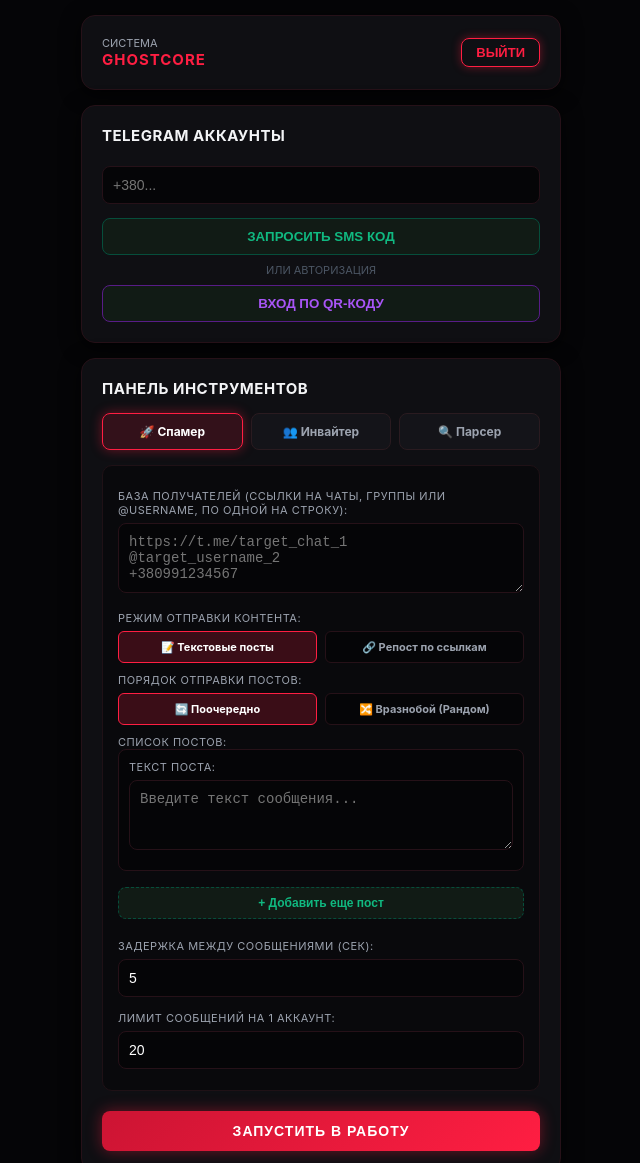
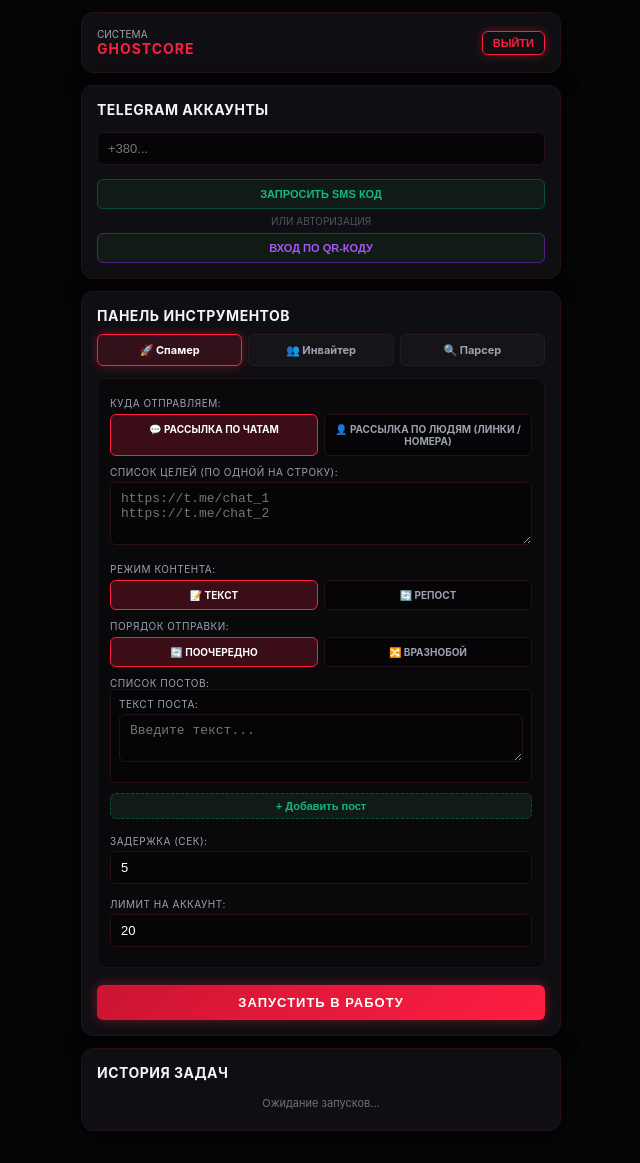
Before and after one commit to blackjentelmen-coder/telegram-crm, a plain HTML site: page index.html in a window 1280 px wide. Shown: the top 1163 px of the page, without its empty margins (319-959 px from the left). Drawn offline with Linux system fonts and the light colour scheme.

Commit message:
index.html

```diff
--- a/index.html
+++ b/index.html
@@ -20,7 +20,7 @@
             background: var(--bg-color);
             color: var(--text-main);
             margin: 0;
-            padding: 15px;
+            padding: 12px;
         }
 
         .container {
@@ -31,9 +31,9 @@
         .card {
             background: var(--card-bg);
             border: 1px solid var(--border-color);
-            padding: 20px;
-            border-radius: 14px;
-            margin-bottom: 15px;
+            padding: 15px;
+            border-radius: 12px;
+            margin-bottom: 12px;
             box-shadow: 0 4px 20px rgba(0, 0, 0, 0.7);
         }
 
@@ -47,91 +47,83 @@
             background: transparent;
             color: var(--neon-red);
             border: 1px solid var(--neon-red);
-            padding: 6px 14px;
-            border-radius: 8px;
+            padding: 5px 10px;
+            border-radius: 6px;
             cursor: pointer;
             font-weight: bold;
-            font-size: 13px;
-            box-shadow: 0 0 10px var(--neon-red-glow);
-            transition: 0.2s;
-        }
-        .btn-danger:active {
-            background: var(--neon-red);
-            color: white;
+            font-size: 11px;
+            box-shadow: 0 0 8px var(--neon-red-glow);
         }
 
         h3 {
             margin-top: 0;
-            font-size: 15px;
+            margin-bottom: 10px;
+            font-size: 14px;
             color: var(--text-main);
             letter-spacing: 0.5px;
             text-transform: uppercase;
         }
 
-        /* Неоновые табы-кнопки выбора инструмента */
         .tool-tabs {
             display: grid;
             grid-template-columns: repeat(3, 1fr);
-            gap: 8px;
-            margin-bottom: 15px;
+            gap: 6px;
+            margin-bottom: 12px;
         }
 
         .tool-tab {
             background: #141419;
             border: 1px solid #2a1b20;
             color: var(--text-muted);
-            padding: 10px 5px;
+            padding: 8px 4px;
             text-align: center;
-            border-radius: 8px;
-            font-size: 12px;
+            border-radius: 6px;
+            font-size: 11px;
             font-weight: bold;
             cursor: pointer;
-            transition: all 0.2s ease;
         }
 
         .tool-tab.active {
             background: rgba(255, 30, 66, 0.15);
             border-color: var(--neon-red);
             color: #fff;
-            box-shadow: 0 0 12px var(--neon-red-glow);
+            box-shadow: 0 0 10px var(--neon-red-glow);
         }
 
-        /* Под-табы */
-        .sub-tabs {
+        .select-group {
             display: grid;
             grid-template-columns: 1fr 1fr;
-            gap: 8px;
-            margin: 6px 0 10px 0;
+            gap: 6px;
+            margin: 5px 0 10px 0;
         }
 
-        .sub-tab {
+        .select-option {
             background: #050507;
             border: 1px solid #261118;
             color: var(--text-muted);
-            padding: 8px;
+            padding: 8px 6px;
             text-align: center;
             border-radius: 6px;
-            font-size: 11px;
+            font-size: 10px;
             font-weight: bold;
             cursor: pointer;
-            transition: 0.2s;
+            text-transform: uppercase;
+            line-height: 1.2;
         }
 
-        .sub-tab.active {
+        .select-option.active {
             background: rgba(255, 30, 66, 0.2);
             border-color: var(--neon-red);
             color: white;
         }
 
-        /* Всплывающие панели настроек */
         .tool-panel {
             display: none;
             background: #09090c;
             border: 1px solid #1f1116;
-            padding: 15px;
-            border-radius: 10px;
-            margin-bottom: 15px;
-            animation: fadeIn 0.3s ease;
+            padding: 12px;
+            border-radius: 8px;
+            margin-bottom: 12px;
         }
 
         .tool-panel.active {
@@ -145,46 +137,39 @@
             display: block;
         }
 
-        @keyframes fadeIn {
-            from { opacity: 0; transform: translateY(-4px); }
-            to { opacity: 1; transform: translateY(0); }
-        }
-
         label {
-            font-size: 11px;
+            font-size: 10px;
             color: var(--text-muted);
             display: block;
-            margin-top: 8px;
+            margin-top: 6px;
             text-transform: uppercase;
             letter-spacing: 0.5px;
         }
 
         input, textarea {
             width: 100%;
-            padding: 10px;
-            margin: 6px 0;
+            padding: 8px 10px;
+            margin: 4px 0 8px 0;
             background: #050507;
             border: 1px solid #261118;
             color: white;
-            border-radius: 8px;
+            border-radius: 6px;
             box-sizing: border-box;
-            font-size: 14px;
+            font-size: 13px;
             outline: none;
-            transition: border-color 0.2s, box-shadow 0.2s;
         }
 
         input:focus, textarea:focus {
             border-color: var(--neon-red);
-            box-shadow: 0 0 8px var(--neon-red-glow);
+            box-shadow: 0 0 6px var(--neon-red-glow);
         }
 
-        /* Динамические блоки постов с плюсиками */
         .dynamic-item {
             background: #050507;
             border: 1px solid #261118;
-            padding: 10px;
-            border-radius: 8px;
-            margin-bottom: 8px;
+            padding: 8px;
+            border-radius: 6px;
+            margin-bottom: 6px;
             position: relative;
         }
 
@@ -192,7 +177,7 @@
             background: transparent;
             color: var(--neon-red);
             border: none;
-            font-size: 11px;
+            font-size: 10px;
             cursor: pointer;
             float: right;
             text-transform: uppercase;
@@ -203,63 +188,50 @@
             background: #111b15;
             color: #10b981;
             border: 1px dashed #064e3b;
-            padding: 8px;
+            padding: 6px;
             width: 100%;
-            border-radius: 8px;
+            border-radius: 6px;
             cursor: pointer;
             font-weight: bold;
-            font-size: 12px;
+            font-size: 11px;
             text-align: center;
-            margin: 8px 0 12px 0;
-            transition: 0.2s;
-        }
-        .btn-add-item:active {
-            background: #064e3b;
-            color: white;
+            margin: 4px 0 10px 0;
         }
 
         .btn-action {
             background: linear-gradient(135deg, #cc1433, #ff1e42);
             color: white;
             border: none;
-            padding: 12px;
+            padding: 10px;
             width: 100%;
-            border-radius: 8px;
+            border-radius: 6px;
             cursor: pointer;
             font-weight: bold;
-            font-size: 14px;
+            font-size: 13px;
             text-transform: uppercase;
             letter-spacing: 1px;
-            box-shadow: 0 0 15px var(--neon-red-glow);
-            transition: 0.2s;
+            box-shadow: 0 0 12px var(--neon-red-glow);
             margin-top: 5px;
-        }
-        .btn-action:active {
-            transform: scale(0.98);
         }
 
         .btn-success {
             background: #111b15;
             color: #10b981;
             border: 1px solid #064e3b;
-            padding: 10px;
+            padding: 8px;
             width: 100%;
-            border-radius: 8px;
+            border-radius: 6px;
             cursor: pointer;
             font-weight: bold;
-            margin-top: 8px;
-            transition: 0.2s;
-        }
-        .btn-success:active {
-            background: #064e3b;
-            color: white;
+            margin-top: 6px;
+            font-size: 11px;
         }
 
         .history-box {
             color: #6b7280;
-            font-size: 12px;
+            font-size: 11px;
             text-align: center;
-            padding: 10px 0;
+            padding: 5px 0;
         }
     </style>
     <script>
@@ -279,6 +251,21 @@
                 document.getElementById('tab-parser').classList.add('active');
                 document.getElementById('panel-parser').classList.add('active');
                 document.getElementById('current_task_input').value = 'parser';
+            }
+        }
+
+        function setTargetType(type) {
+            document.getElementById('target-btn-chats').classList.remove('active');
+            document.getElementById('target-btn-people').classList.remove('active');
+            document.getElementById('target_type_input').value = type;
+
+            const textarea = document.getElementById('spam-targets-input');
+            if (type === 'chats') {
+                document.getElementById('target-btn-chats').classList.add('active');
+                textarea.placeholder = "https://t.me/chat_1\nhttps://t.me/chat_2";
+            } else {
+                document.getElementById('target-btn-people').classList.add('active');
+                textarea.placeholder = "@username_1\n+380991234567\nhttps://t.me/user_link";
             }
         }
 
@@ -328,9 +315,9 @@
             const div = document.createElement('div');
             div.className = 'dynamic-item';
             div.innerHTML = `
-                <button type="button" class="btn-remove" onclick="this.parentElement.remove()">[ Удалить ]</button>
+                <button type="button" class="btn-remove" onclick="this.parentElement.remove()">[ Удал ]</button>
                 <label style="margin-top:0;">Текст поста:</label>
-                <textarea name="spam_texts[]" rows="3" placeholder="Введите текст сообщения..."></textarea>
+                <textarea name="spam_texts[]" rows="2" placeholder="Введите текст..."></textarea>
             `;
             container.appendChild(div);
         }
@@ -340,7 +327,7 @@
             const div = document.createElement('div');
             div.className = 'dynamic-item';
             div.innerHTML = `
-                <button type="button" class="btn-remove" onclick="this.parentElement.remove()">[ Удалить ]</button>
+                <button type="button" class="btn-remove" onclick="this.parentElement.remove()">[ Удал ]</button>
                 <label style="margin-top:0;">Ссылка на пост ТГ:</label>
                 <input type="text" name="spam_links[]" placeholder="https://t.me/channel/123">
             `;
@@ -353,8 +340,8 @@
         <!-- Шапка -->
         <div class="card header">
             <div>
-                <div style="font-size: 11px; color: var(--text-muted); text-transform: uppercase;">Система</div>
-                <div style="font-weight: bold; font-size: 15px; color: var(--neon-red); letter-spacing: 1px;">GHOSTCORE</div>
+                <div style="font-size: 10px; color: var(--text-muted); text-transform: uppercase;">Система</div>
+                <div style="font-weight: bold; font-size: 14px; color: var(--neon-red); letter-spacing: 1px;">GHOSTCORE</div>
             </div>
             <a href="/logout-client" style="text-decoration: none;"><button class="btn-danger">ВЫЙТИ</button></a>
         </div>
@@ -366,7 +353,7 @@
                 <input type="text" name="phone" placeholder="+380..." required>
                 <button type="submit" class="btn-success">ЗАПРОСИТЬ SMS КОД</button>
             </form>
-            <div style="text-align: center; margin: 8px 0; color: #4b5563; font-size: 11px;">ИЛИ АВТОРИЗАЦИЯ</div>
+            <div style="text-align: center; margin: 6px 0; color: #4b5563; font-size: 10px;">ИЛИ АВТОРИЗАЦИЯ</div>
             <a href="/cabinet/start-qr"><button class="btn-success" style="border-color: #581c87; color: #a855f7; margin-top:0;">ВХОД ПО QR-КОДУ</button></a>
         </div>
 
@@ -386,58 +373,65 @@
 
                 <!-- Спамер -->
                 <div id="panel-spammer" class="tool-panel active">
-                    <label>База получателей (ссылки на чаты, группы или @username, по одной на строку):</label>
-                    <textarea name="spam_targets" rows="3" placeholder="https://t.me/target_chat_1&#10;@target_username_2&#10;+380991234567"></textarea>
-
-                    <label>Режим отправки контента:</label>
-                    <input type="hidden" name="spam_mode" id="spam_mode_input" value="text">
-                    <div class="sub-tabs">
-                        <div id="spam-btn-text" class="sub-tab active" onclick="setSpamMode('text')">📝 Текстовые посты</div>
-                        <div id="spam-btn-forward" class="sub-tab" onclick="setSpamMode('forward')">🔗 Репост по ссылкам</div>
+                    <label>Куда отправляем:</label>
+                    <input type="hidden" name="target_type" id="target_type_input" value="chats">
+                    <div class="select-group">
+                        <div id="target-btn-chats" class="select-option active" onclick="setTargetType('chats')">💬 Рассылка по чатам</div>
+                        <div id="target-btn-people" class="select-option" onclick="setTargetType('people')">👤 Рассылка по людям (Линки / Номера)</div>
                     </div>
 
-                    <label>Порядок отправки постов:</label>
-                    <input type="hidden" name="spam_order" id="spam_order_input" value="sequential">
-                    <div class="sub-tabs">
-                        <div id="order-btn-seq" class="sub-tab active" onclick="setSendOrder('sequential')">🔄 Поочередно</div>
-                        <div id="order-btn-rand" class="sub-tab" onclick="setSendOrder('rand')">🔀 Вразнобой (Рандом)</div>
+                    <label>Список целей (по одной на строку):</label>
+                    <textarea id="spam-targets-input" name="spam_targets" rows="3" placeholder="https://t.me/chat_1&#10;https://t.me/chat_2"></textarea>
+
+                    <label>Режим контента:</label>
+                    <input type="hidden" name="spam_mode" id="spam_mode_input" value="text">
+                    <div class="select-group">
+                        <div id="spam-btn-text" class="select-option active" onclick="setSpamMode('text')">📝 Текст</div>
+                        <div id="spam-btn-forward" class="select-option" onclick="setSpamMode('forward')">🔄 Репост</div>
                     </div>
 
-                    <!-- Режим 1: Текстовые посты с плюсиком -->
+                    <label>Порядок отправки:</label>
+                    <input type="hidden" name="spam_order" id="spam_order_input" value="sequential">
+                    <div class="select-group">
+                        <div id="order-btn-seq" class="select-option active" onclick="setSendOrder('sequential')">🔄 Поочередно</div>
+                        <div id="order-btn-rand" class="select-option" onclick="setSendOrder('rand')">🔀 Вразнобой</div>
+                    </div>
+
+                    <!-- Динамические посты -->
                     <div id="spam-content-text" class="spam-mode-content active">
                         <label>Список постов:</label>
                         <div id="text-posts-container">
                             <div class="dynamic-item">
                                 <label style="margin-top:0;">Текст поста:</label>
-                                <textarea name="spam_texts[]" rows="3" placeholder="Введите текст сообщения..."></textarea>
+                                <textarea name="spam_texts[]" rows="2" placeholder="Введите текст..."></textarea>
                             </div>
                         </div>
-                        <button type="button" class="btn-add-item" onclick="addTextPost()">+ Добавить еще пост</button>
+                        <button type="button" class="btn-add-item" onclick="addTextPost()">+ Добавить пост</button>
                     </div>
 
-                    <!-- Режим 2: Ссылки на посты с плюсиком -->
+                    <!-- Динамические ссылки -->
                     <div id="spam-content-forward" class="spam-mode-content">
-                        <label>Список ссылок на посты ТГ:</label>
+                        <label>Ссылки на посты:</label>
                         <div id="link-posts-container">
                             <div class="dynamic-item">
                                 <label style="margin-top:0;">Ссылка на пост ТГ:</label>
                                 <input type="text" name="spam_links[]" placeholder="https://t.me/channel/123">
                             </div>
                         </div>
-                        <button type="button" class="btn-add-item" onclick="addLinkPost()">+ Добавить еще ссылку</button>
+                        <button type="button" class="btn-add-item" onclick="addLinkPost()">+ Добавить ссылку</button>
                     </div>
 
-                    <label>Задержка между сообщениями (сек):</label>
+                    <label>Задержка (сек):</label>
                     <input type="number" name="spam_delay" value="5" min="1">
 
-                    <label>Лимит сообщений на 1 аккаунт:</label>
+                    <label>Лимит на аккаунт:</label>
                     <input type="number" name="spam_limit" value="20" min="1">
                 </div>
 
                 <!-- Инвайтер -->
                 <div id="panel-inviter" class="tool-panel">
-                    <label>База чатов-доноров (откуда собирать/брать юзеров, по одной на строку):</label>
-                    <textarea name="inviter_sources" rows="3" placeholder="https://t.me/donor_chat_1&#10;https://t.me/donor_chat_2"></textarea>
+                    <label>База чатов-доноров (по одной на строку):</label>
+                    <textarea name="inviter_sources" rows="3" placeholder="https://t.me/donor_chat"></textarea>
 
                     <label>Целевой чат (куда инвайтить):</label>
                     <input type="text" name="inviter_target" placeholder="https://t.me/my_chat">
@@ -451,15 +445,15 @@
 
                 <!-- Парсер -->
                 <div id="panel-parser" class="tool-panel">
-                    <label>База чатов для парсинга (по одному на строку):</label>
-                    <textarea name="parser_targets" rows="3" placeholder="https://t.me/target_chat_1&#10;https://t.me/target_chat_2"></textarea>
+                    <label>База чатов для парсинга:</label>
+                    <textarea name="parser_targets" rows="3" placeholder="https://t.me/target_chat"></textarea>
 
-                    <label>Режим сбора базы:</label>
+                    <label>Режим сбора:</label>
                     <input type="hidden" name="parser_mode" id="parser_mode_input" value="active">
 
-                    <div class="sub-tabs">
-                        <div id="parser-btn-all" class="sub-tab" onclick="setParserMode('all')">📂 Все участники</div>
-                        <div id="parser-btn-active" class="sub-tab active" onclick="setParserMode('active')">⚡ Только активные</div>
+                    <div class="select-group">
+                        <div id="parser-btn-all" class="select-option" onclick="setParserMode('all')">📂 Все</div>
+                        <div id="parser-btn-active" class="select-option active" onclick="setParserMode('active')">⚡ Активные</div>
                     </div>
                 </div>
 
```
